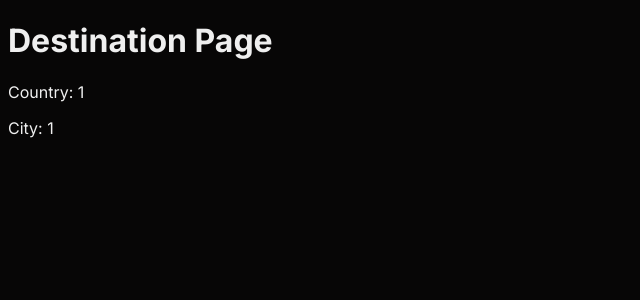
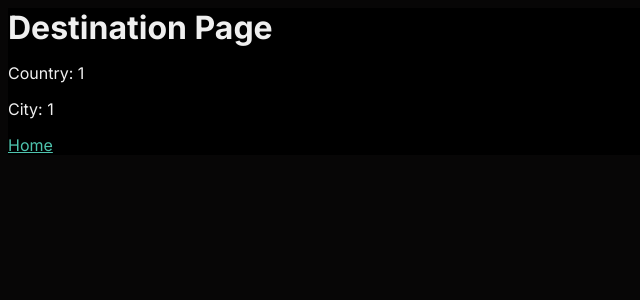
Before and after one commit to tmchuynh/travel_itinerary, a Next.js app: page /destination/1/1 in a window 1280 px wide. Shown: the top 300 px of the page, without its empty margins (0-640 px from the left). Built offline with nearby package versions, Linux system fonts and the light colour scheme.

Commit message:
decode url

```diff
--- a/app/destination/[country]/[city]/page.tsx
+++ b/app/destination/[country]/[city]/page.tsx
@@ -1,18 +1,21 @@
 "use client"
 
-// pages/destination/[cityCountry]/[cityValue]/page.tsx
+import styles from '../../../page.module.css';
+import Link from 'next/link';
+
 
 export default function DestinationPage() {
-  const cityCountry = window.location.pathname.split('/')[2];
-  const cityValue = window.location.pathname.split('/')[3];
+  const cityCountry = decodeURIComponent(window.location.pathname.split('/')[2]);
+  const cityValue = decodeURIComponent(window.location.pathname.split('/')[3]);
 
   // Perform any necessary logic based on the cityCountry and cityValue values
 
   return (
-    <div>
+    <div className={styles.container}>
       <h1>Destination Page</h1>
       <p>Country: {cityCountry}</p>
       <p>City: {cityValue}</p>
+      <Link href={"/"}>Home</Link>
     </div>
   );
 }
```
